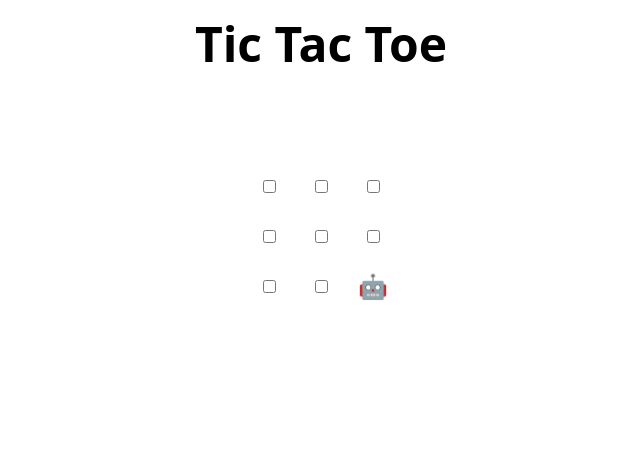
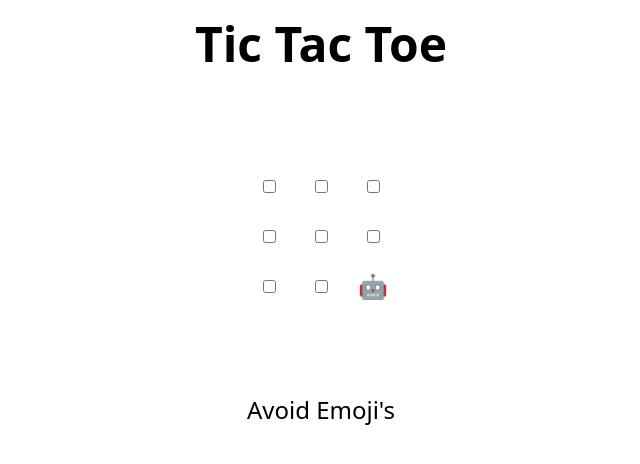
Before and after one commit to SelvakumarSolaiappan/skills-review-pull-requests, a plain HTML site: page index.html in a window 1280 px wide. Shown: the whole page, without its empty margins (319-959 px from the left). Drawn offline with Linux system fonts and the light colour scheme.

Commit message:
Update index.html

```diff
--- a/index.html
+++ b/index.html
@@ -48,7 +48,7 @@
 </table>
 
 <h2 hidden>Game over, refresh to play again 🧑‍💻 🤖!</h2>
-
+Avoid Emoji's
 <script>
   // Initialization
   const boxes = Array.from(document.querySelectorAll("td"));
```
